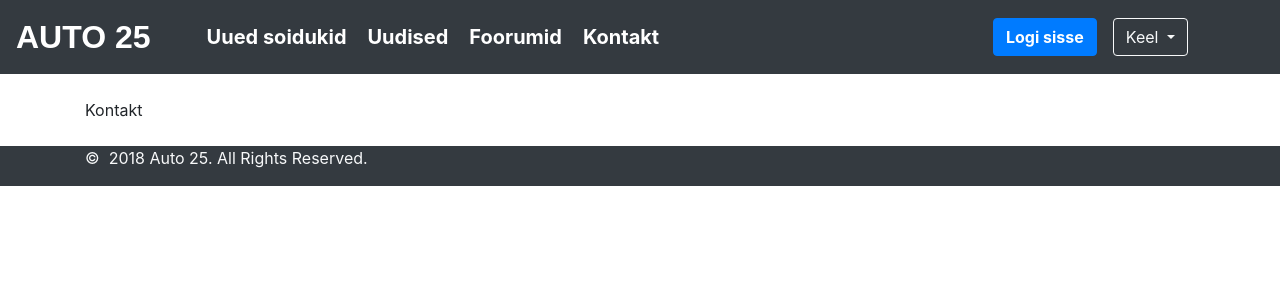
After one commit to greksn/Auto25, a Django app: page /kontakt in a window 1280 px wide. The commit adds this page. Shown: the top 300 px of the page. Run offline with Django 3.2, Linux system fonts and the light colour scheme; some libraries are stand-ins or nearby versions.

Commit message:
added contact page

```diff
--- /dev/null
+++ b/autoportaal/mainapp/templates/mainapp/kontakt.html
@@ -0,0 +1,13 @@
+{% extends 'mainapp/base.html' %}
+{% block title %}Kontakt{% endblock %}
+{% block description %}Kontakt{% endblock %}
+{% block navbar %}
+{% include 'mainapp/partials/normal_navbar.html' %}
+{% endblock navbar %}
+{% block content %}
+<br>
+<div class="container">
+	Kontakt
+</div>
+<br>
+{% endblock content %}
--- a/autoportaal/mainapp/templates/mainapp/partials/index_navbar.html
+++ b/autoportaal/mainapp/templates/mainapp/partials/index_navbar.html
@@ -16,6 +16,9 @@
                 </li>
                 <li class="nav-item">
                     <a class="nav-link" href="{% url 'foorumid' %}">Foorum</a>
+                </li>
+                <li class="nav-item">
+                    <a class="nav-link" href="{% url 'kontakt' %}">Kontakt</a>
                 </li>
             </ul>
             <ul class="navbar-nav ml-auto navbar-right">
--- a/autoportaal/mainapp/templates/mainapp/partials/normal_navbar.html
+++ b/autoportaal/mainapp/templates/mainapp/partials/normal_navbar.html
@@ -17,6 +17,9 @@
             </li>
             <li class="nav-item{% if nbar == 'foorumid' %} active{% endif %}">
                 <a class="nav-link" href="{% url 'foorumid' %}">{% trans "Foorumid" %}</a>
+            </li>
+            <li class="nav-item{% if nbar == 'kontakt' %} active{% endif %}">
+                <a class="nav-link" href="{% url 'kontakt' %}">{% trans "Kontakt" %}</a>
             </li>
             {% if user.is_authenticated %}
             <li class="nav-item{% if nbar == 'add_post' %} active{% endif %}">
--- a/autoportaal/mainapp/urls.py
+++ b/autoportaal/mainapp/urls.py
@@ -9,6 +9,7 @@ urlpatterns = [
     path('uued', views.uued, name='uued'),
     path('foorumid', views.foorumid, name='foorumid'),
     path('uudised', views.uudised, name='uudised'),
+    path('kontakt', views.kontakt, name='kontakt'),
     path('add_post', views.add_post, name="add_post"),
     path('language/eng', views.langEng, name="langEng"),
     path('language/est', views.langEst, name="langEst")
--- a/autoportaal/mainapp/views.py
+++ b/autoportaal/mainapp/views.py
@@ -46,6 +46,8 @@ def uudised(request):
         articles = Article.objects.all()
         return render(request, 'mainapp/uudised.html', {'nbar': 'uudised', 'articles': articles})
 
+def kontakt(request):
+    return render(request, 'mainapp/kontakt.html', {'nbar': 'kontakt'})
 
 def langEng(request):
     translation.activate("en-GB")
```
